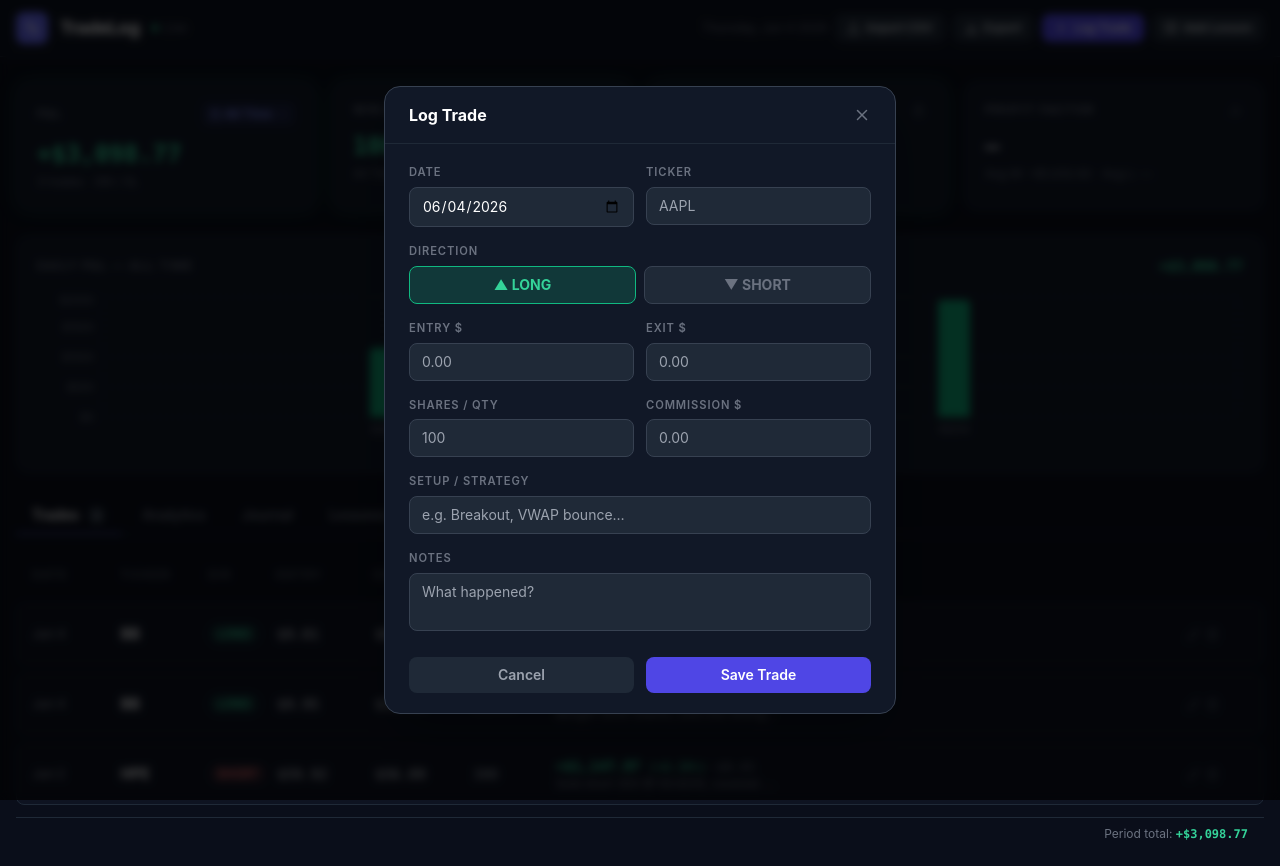
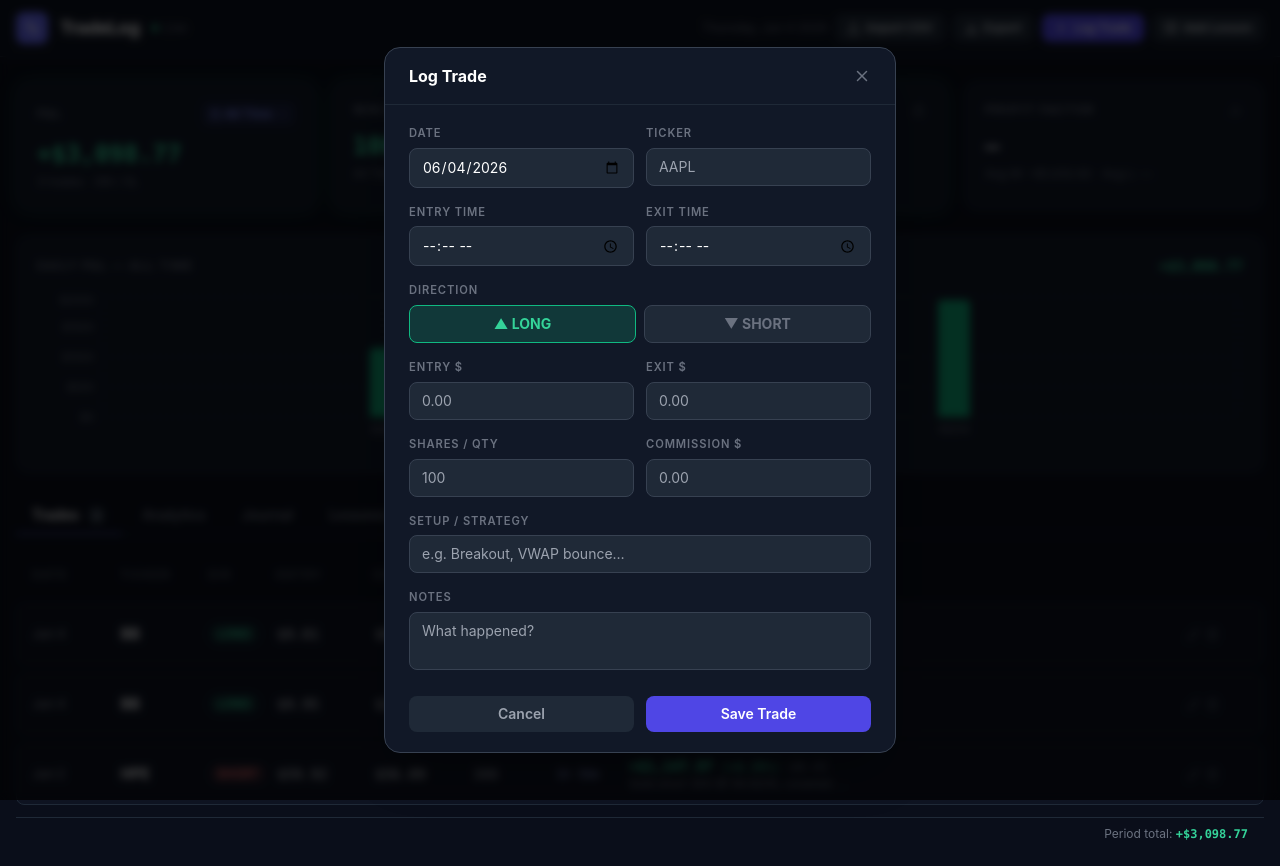
Before and after one commit to alim-c3/trading-dashboard, a Next.js app: page / in a window 1280 px wide. Both pictures are taken after a click on the button "Log Trade". Built offline with nearby package versions, Linux system fonts and the light colour scheme.

Commit message:
Add trade duration (entry time → exit time) to trade form, row, and CSV export

```diff
--- a/app/page.tsx
+++ b/app/page.tsx
@@ -35,6 +35,18 @@ function tradePnl(t: Trade): number {
   if (!t.exitPrice) return 0;
   const raw = (t.exitPrice - t.entryPrice) * t.shares;
   return (t.direction === "SHORT" ? -raw : raw) - (t.commission ?? 0);
+}
+
+function tradeDuration(t: Trade): string | null {
+  if (!t.entryTime || !t.exitTime) return null;
+  const [eh, em] = t.entryTime.split(":").map(Number);
+  const [xh, xm] = t.exitTime.split(":").map(Number);
+  const mins = (xh * 60 + xm) - (eh * 60 + em);
+  if (mins <= 0) return null;
+  if (mins < 60) return `${mins}m`;
+  const h = Math.floor(mins / 60);
+  const m = mins % 60;
+  return m > 0 ? `${h}h ${m}m` : `${h}h`;
 }
 
 // ═══════════════════════════════════════════════════════════════════════════════
@@ -226,9 +238,10 @@ export function importSchwebCSV(text: string): { trades: Trade[]; errors: string
 }
 
 export function exportToCSV(trades: Trade[]) {
-  const headers = ["Date","Ticker","Direction","Entry","Exit","Shares","Commission","P&L","Setup","Notes","Status"];
+  const headers = ["Date","EntryTime","ExitTime","Duration","Ticker","Direction","Entry","Exit","Shares","Commission","P&L","Setup","Notes","Status"];
   const rows = trades.map(t => [
-    t.date, t.ticker, t.direction,
+    t.date, t.entryTime ?? "", t.exitTime ?? "", tradeDuration(t) ?? "",
+    t.ticker, t.direction,
     t.entryPrice, t.exitPrice ?? "",
     t.shares, t.commission,
     t.status === "CLOSED" ? tradePnl(t).toFixed(2) : "",
@@ -247,9 +260,9 @@ export function exportToCSV(trades: Trade[]) {
 // ═══════════════════════════════════════════════════════════════════════════════
 
 const SEED_TRADES: Trade[] = [
-  { id:"seed-1", date:"2026-06-04", ticker:"BB", direction:"LONG", entryPrice:9.95, exitPrice:10.076, shares:3000, commission:1.21, status:"CLOSED", setup:"Momentum", notes:"Bought 3000 shares, sold into strength", createdAt:"2026-06-04T10:00:00Z" },
-  { id:"seed-2", date:"2026-06-04", ticker:"BB", direction:"LONG", entryPrice:9.01, exitPrice:9.64, shares:2500, commission:0.99, status:"CLOSED", setup:"Pullback re-entry", notes:"Second BB trade on same day, bought dip", createdAt:"2026-06-04T11:00:00Z" },
-  { id:"seed-3", date:"2026-06-02", ticker:"HPE", direction:"SHORT", entryPrice:59.9205, exitPrice:56.0925, shares:300, commission:0.43, status:"CLOSED", setup:"Short sell", notes:"Sold short 300 @ 59.9205, covered: 150 @ 55.605 + 150 @ 56.58 (blended exit $56.0925)", createdAt:"2026-06-02T10:00:00Z" },
+  { id:"seed-1", date:"2026-06-04", ticker:"BB", direction:"LONG", entryPrice:9.95, exitPrice:10.076, shares:3000, commission:1.21, status:"CLOSED", setup:"Momentum", notes:"Bought 3000 shares, sold into strength", createdAt:"2026-06-04T10:00:00Z", entryTime:"09:35", exitTime:"10:12" },
+  { id:"seed-2", date:"2026-06-04", ticker:"BB", direction:"LONG", entryPrice:9.01, exitPrice:9.64, shares:2500, commission:0.99, status:"CLOSED", setup:"Pullback re-entry", notes:"Second BB trade on same day, bought dip", createdAt:"2026-06-04T11:00:00Z", entryTime:"10:28", exitTime:"11:43" },
+  { id:"seed-3", date:"2026-06-02", ticker:"HPE", direction:"SHORT", entryPrice:59.9205, exitPrice:56.0925, shares:300, commission:0.43, status:"CLOSED", setup:"Short sell", notes:"Sold short 300 @ 59.9205, covered: 150 @ 55.605 + 150 @ 56.58 (blended exit $56.0925)", createdAt:"2026-06-02T10:00:00Z", entryTime:"09:32", exitTime:"11:28" },
 ];
 
 const SEVERITY_CONFIG: Record<LessonSeverity, { color: string; bg: string; icon: JSX.Element; label: string }> = {
@@ -343,7 +356,7 @@ function TradeRow({ trade, onDelete, onEdit }: {
   return (
     <>
       {/* Desktop */}
-      <div className="hidden md:grid grid-cols-[80px_80px_60px_90px_90px_75px_1fr_60px] gap-2 items-center px-4 py-3 rounded-lg border border-gray-800 bg-gray-900/60 hover:bg-gray-900 transition-colors text-sm">
+      <div className="hidden md:grid grid-cols-[80px_80px_60px_90px_90px_75px_65px_1fr_60px] gap-2 items-center px-4 py-3 rounded-lg border border-gray-800 bg-gray-900/60 hover:bg-gray-900 transition-colors text-sm">
         <span className="text-gray-400 text-xs">{format(parseISO(trade.date),"MMM d")}</span>
         <span className="font-bold text-white tracking-wide">{trade.ticker}</span>
         <span className={`text-xs font-semibold px-2 py-0.5 rounded-full w-fit ${trade.direction==="LONG" ? "bg-emerald-400/10 text-emerald-400" : "bg-red-400/10 text-red-400"}`}>
@@ -352,6 +365,7 @@ function TradeRow({ trade, onDelete, onEdit }: {
         <span className="font-mono text-gray-300">${trade.entryPrice.toFixed(2)}</span>
         <span className="font-mono text-gray-300">{trade.exitPrice ? `$${trade.exitPrice.toFixed(2)}` : <span className="text-yellow-400 text-xs">OPEN</span>}</span>
         <span className="font-mono text-gray-400">{trade.shares.toLocaleString()}</span>
+        <span className="font-mono text-xs text-indigo-300/80">{tradeDuration(trade) ?? <span className="text-gray-700">—</span>}</span>
         <div>
           {trade.exitPrice ? (
             <span className={`font-mono font-bold ${isPos?"text-emerald-400":"text-red-400"}`}>
@@ -382,10 +396,11 @@ function TradeRow({ trade, onDelete, onEdit }: {
             <button onClick={() => onDelete(trade.id)} className="text-gray-600 hover:text-red-400"><Trash2 size={13}/></button>
           </div>
         </div>
-        <div className="grid grid-cols-3 gap-2 text-xs">
+        <div className="grid grid-cols-4 gap-2 text-xs">
           <div><span className="text-gray-600">Entry</span><div className="font-mono text-gray-300">${trade.entryPrice.toFixed(2)}</div></div>
           <div><span className="text-gray-600">Exit</span><div className="font-mono text-gray-300">{trade.exitPrice?`$${trade.exitPrice.toFixed(2)}`:<span className="text-yellow-400">OPEN</span>}</div></div>
           <div><span className="text-gray-600">Shares</span><div className="font-mono text-gray-400">{trade.shares.toLocaleString()}</div></div>
+          <div><span className="text-gray-600">Duration</span><div className="font-mono text-indigo-300/80">{tradeDuration(trade) ?? "—"}</div></div>
         </div>
         {trade.exitPrice && (
           <div className={`font-mono font-bold text-sm ${isPos?"text-emerald-400":"text-red-400"}`}>
@@ -785,8 +800,8 @@ export default function Dashboard() {
               </div>
             ) : (
               <>
-                <div className="hidden md:grid grid-cols-[80px_80px_60px_90px_90px_75px_1fr_60px] gap-2 px-4 py-2 text-xs font-semibold tracking-widest uppercase text-gray-600">
-                  <span>Date</span><span>Ticker</span><span>Dir</span><span>Entry</span><span>Exit</span><span>Shares</span><span>P&amp;L</span><span/>
+                <div className="hidden md:grid grid-cols-[80px_80px_60px_90px_90px_75px_65px_1fr_60px] gap-2 px-4 py-2 text-xs font-semibold tracking-widest uppercase text-gray-600">
+                  <span>Date</span><span>Ticker</span><span>Dir</span><span>Entry</span><span>Exit</span><span>Shares</span><span>Duration</span><span>P&amp;L</span><span/>
                 </div>
                 <div className="space-y-2">
                   {displayTrades.map(t => (
@@ -1026,6 +1041,8 @@ function TradeForm({ trade, onSave, onClose }: {
     commission:  trade?.commission?.toString()  ?? "",
     setup:       trade?.setup       ?? "",
     notes:       trade?.notes       ?? "",
+    entryTime:   trade?.entryTime   ?? "",
+    exitTime:    trade?.exitTime    ?? "",
   });
 
   const pnlPreview = (() => {
@@ -1050,6 +1067,8 @@ function TradeForm({ trade, onSave, onClose }: {
       setup:      form.setup,
       notes:      form.notes,
       createdAt:  trade?.createdAt ?? new Date().toISOString(),
+      entryTime:  form.entryTime || undefined,
+      exitTime:   form.exitTime  || undefined,
     });
   };
 
@@ -1060,6 +1079,15 @@ function TradeForm({ trade, onSave, onClose }: {
         <div className="grid grid-cols-2 gap-3">
           <div><label className="label">Date</label><input type="date" className={f} value={form.date} onChange={e=>setForm({...form,date:e.target.value})} required/></div>
           <div><label className="label">Ticker</label><input className={f} placeholder="AAPL" value={form.ticker} onChange={e=>setForm({...form,ticker:e.target.value})} required/></div>
+        </div>
+        <div className="grid grid-cols-2 gap-3">
+          <div><label className="label">Entry Time</label><input type="time" className={f} value={form.entryTime} onChange={e=>setForm({...form,entryTime:e.target.value})}/></div>
+          <div>
+            <label className="label">Exit Time
+              {form.entryTime && form.exitTime && (() => { const d = tradeDuration({entryTime:form.entryTime,exitTime:form.exitTime} as Trade); return d ? <span className="ml-2 text-indigo-400 font-mono font-semibold">{d}</span> : null; })()}
+            </label>
+            <input type="time" className={f} value={form.exitTime} onChange={e=>setForm({...form,exitTime:e.target.value})}/>
+          </div>
         </div>
         <div>
           <label className="label">Direction</label>
--- a/app/types.ts
+++ b/app/types.ts
@@ -17,6 +17,8 @@ export interface Trade {
   notes: string;
   setup: string;
   createdAt: string;
+  entryTime?: string; // "HH:mm" 24-hour
+  exitTime?: string;  // "HH:mm" 24-hour
 }
 
 export interface Lesson {
```
